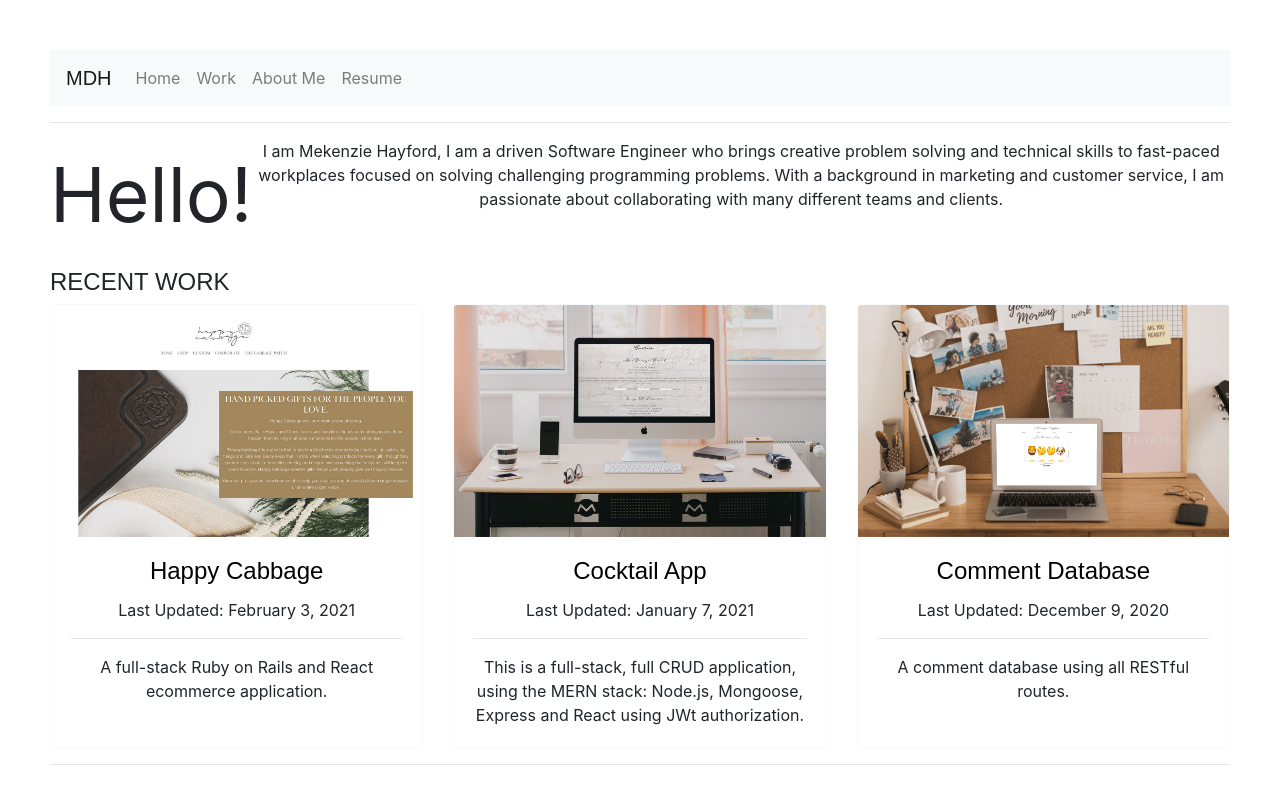
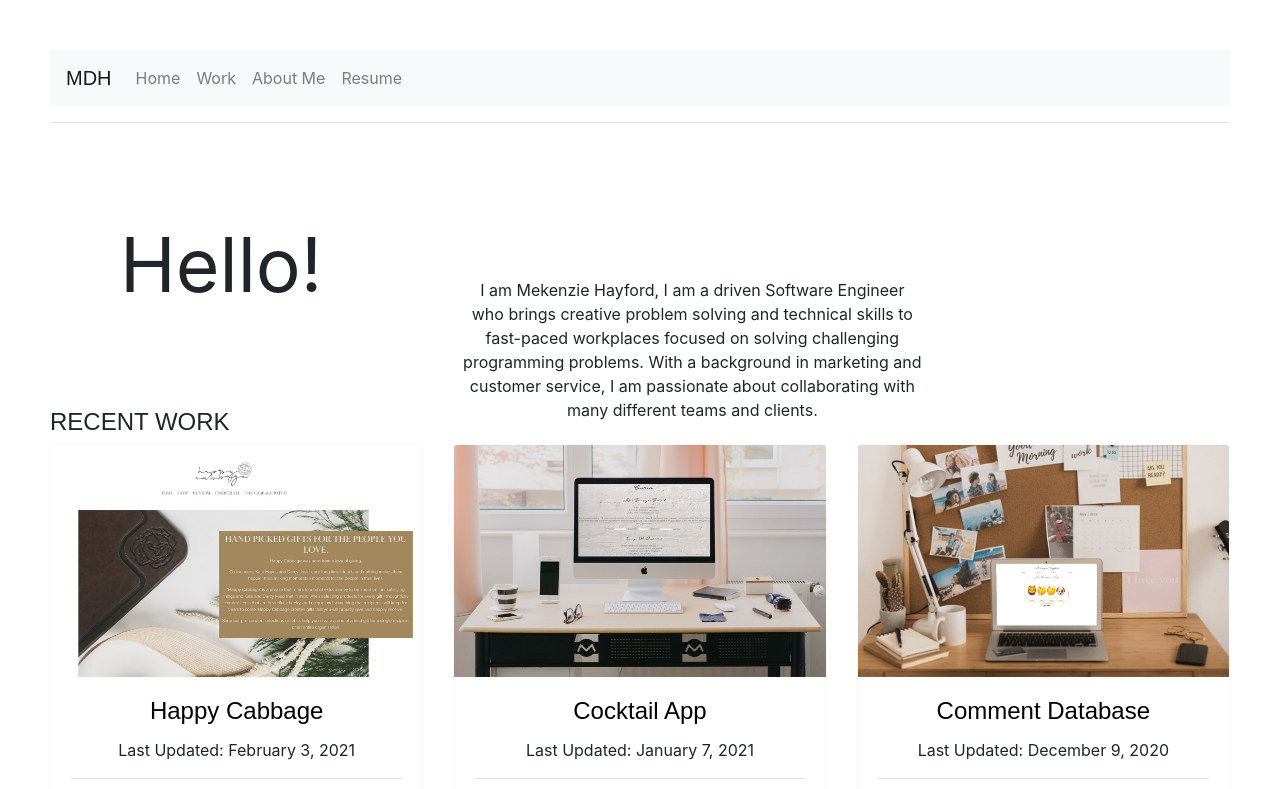
Before and after one commit to mekahay/mekenziehayford, a React (Create React App) app: page / in a window 1280 px wide. Shown: the top 789 px of the page. Built offline with nearby package versions, Linux system fonts and the light colour scheme; a web font is replaced by a local one.

Commit message:
spelling change

```diff
--- a/src/App.css
+++ b/src/App.css
@@ -123,10 +123,20 @@
   max-width: 250px;
   height: auto;
 }
+.homepage-top{
+  display: flex;
+  justify-content: space-around;
+  align-items: flex-end;
+}
 .homepage-header{
   font-size: 75px;
+  margin: 50px;
+  padding: 20px;
 }
-.homepage-top{
-  display: flex;
-  justify-content: space-between;
+
+.homepage-p{
+  width: 500px;
+  height: 100px;
+  margin: 50px;
+  padding: 20px;
 }
--- a/src/Components/Home/Home.js
+++ b/src/Components/Home/Home.js
@@ -46,7 +46,7 @@
                 </Card.Text>
                 <hr/>
                 <Card.Text>
-                This is a full-stack, full CRUD application, using the MERN stack: Node.js, Mongoose, Express and React using JWt authorization.
+                This is a full-stack, full CRUD application, using the MERN stack: Node.js, Mongoose, Express and React using JWT authorization.
                 </Card.Text>
                 </Card.Body>
             </Card>
--- a/src/Components/Work/Work.js
+++ b/src/Components/Work/Work.js
@@ -37,7 +37,7 @@
                 </Card.Text>
                 <hr/>
                 <Card.Text>
-                This is a full-stack, full CRUD application, using the MERN stack: Node.js, Mongoose, Express and React using JWt authorization.
+                This is a full-stack, full CRUD application, using the MERN stack: Node.js, Mongoose, Express and React using JWT authorization.
                 </Card.Text>
                 </Card.Body>
             </Card>
```
